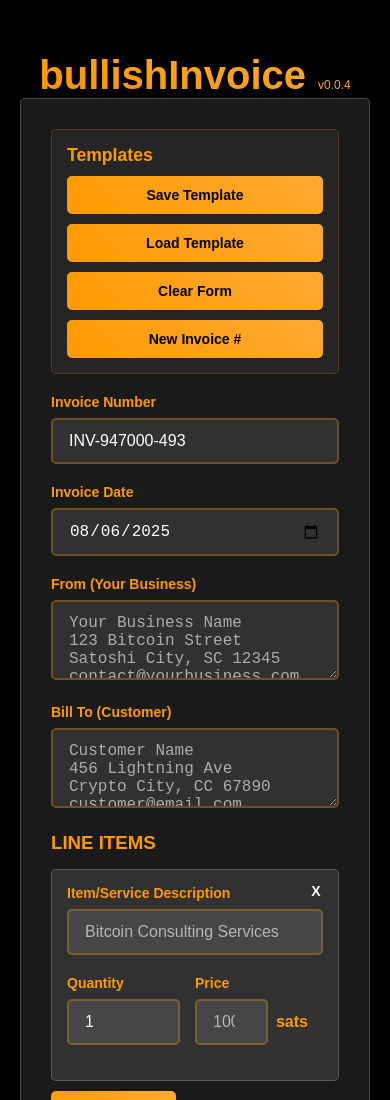
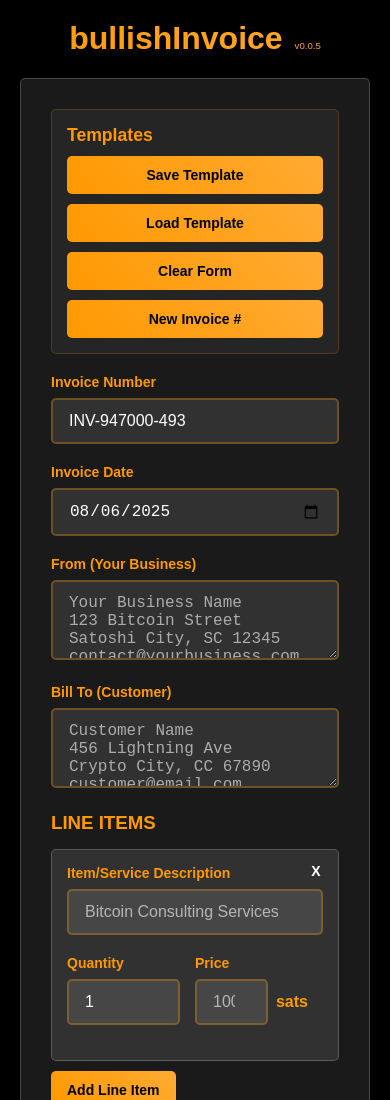
Before and after one commit to thebullishbitcoiner/bullishinvoice, a website built with Vite: page src/index.html in a window 390 px wide. Shown: the top 1100 px of the page. Built offline with nearby package versions, Linux system fonts and the light colour scheme.

Commit message:
Adjusted header

```diff
--- a/package.json
+++ b/package.json
@@ -1,7 +1,7 @@
 {
   "name": "bullishinvoice",
   "private": true,
-  "version": "0.0.4",
+  "version": "0.0.5",
   "type": "module",
   "scripts": {
     "dev": "vite",
--- a/src/styles/main.css
+++ b/src/styles/main.css
@@ -26,7 +26,7 @@ body {
 
 .app-header {
     text-align: left;
-    margin-top: 33px;
+    margin-bottom: 21px;
 }
 
 .app-header h1 {
@@ -43,16 +43,21 @@ body {
 }
 
 .version {
-    font-size: 0.3em;
+    font-size: 0.5em;
     color: rgba(255, 255, 255, 0.4);
     font-weight: normal;
     margin-left: 4px;
 }
 
-
-
 /* Mobile Responsive Styles */
 @media (max-width: 768px) and (orientation: portrait) {
+    .app-header h1 {
+        font-size: 2em;
+    }
+
+    .version {
+        font-size: 0.3em;
+    }
     /* Ensure template controls are mobile-friendly */
     .template-controls {
         margin-bottom: 15px;
```
